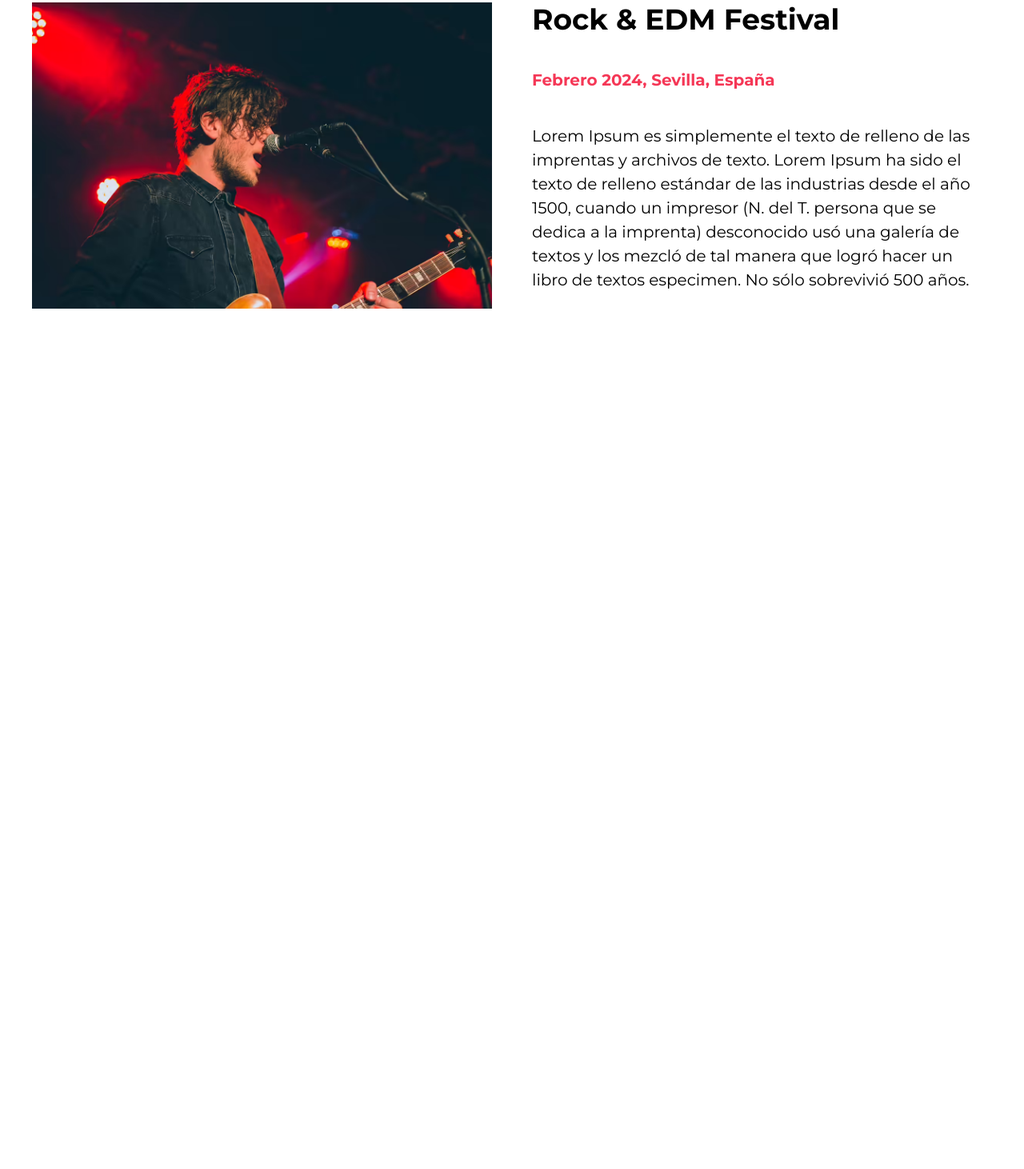
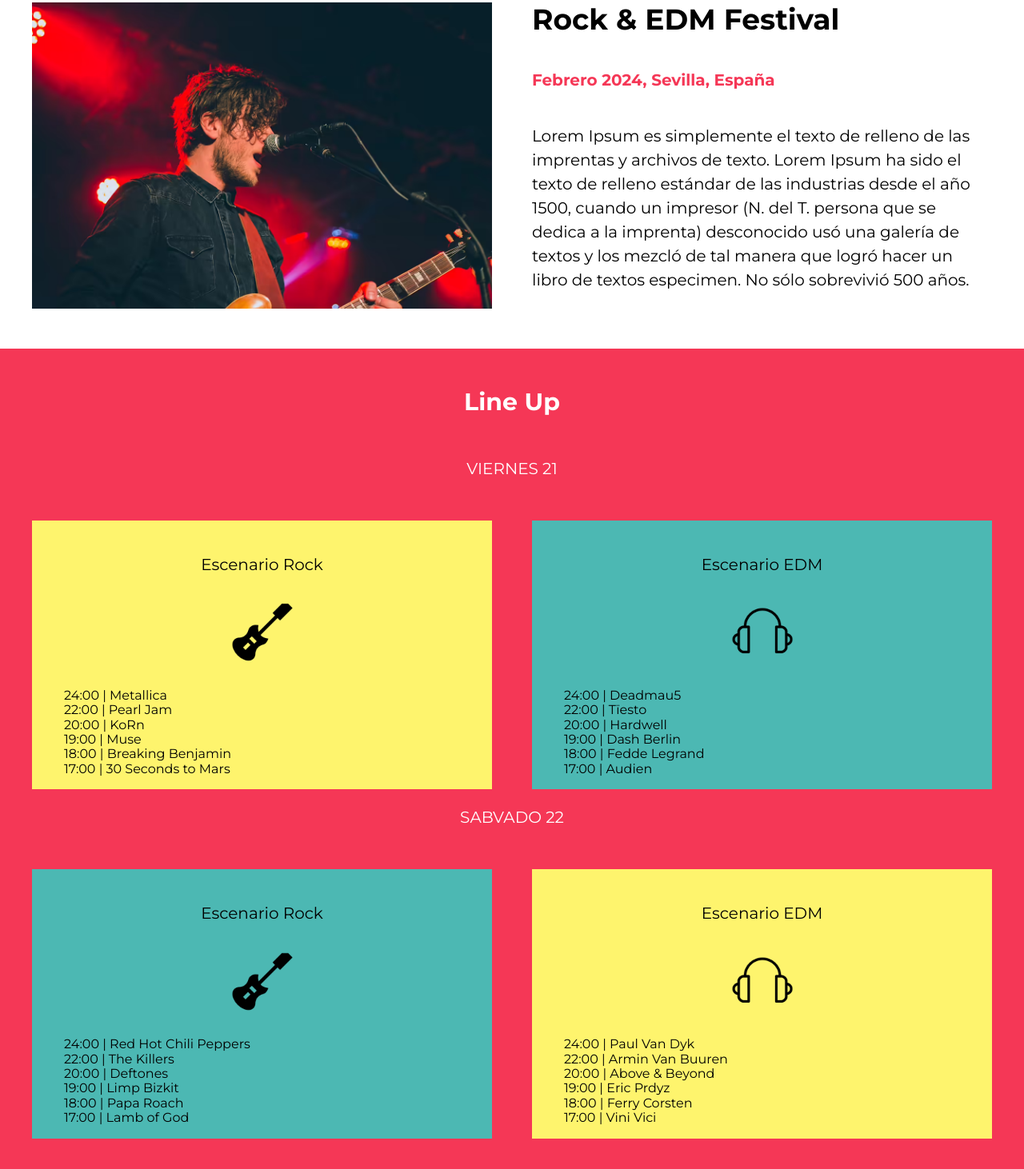
Before and after one commit to bernabep/FestivalMusica_inicio, a website: page index.html in a window 1280 px wide. Shown: the part 773-2235 px from the top of the page at 80% size. Before the commit the page ends 1209 px from the top, so only its background shows below. Drawn offline with Linux system fonts and the light colour scheme.

Commit message:
194. SCSS al Lineup

```diff
--- a/index.html
+++ b/index.html
@@ -42,9 +42,15 @@
     <section class="contenedor sobre-festival">
       <div class="imagen">
         <picture>
-          <source srcset="build/img/imagen_vocalista.avif" type="image/avif">
-          <source srcset="build/img/imagen_vocalista.webp" type="image/webp">
-          <img loading="lazy" width="200" height="300" src="build/img/imagen_vocalista.jpg" alt="imagen vocalista">
+          <source srcset="build/img/imagen_vocalista.avif" type="image/avif" />
+          <source srcset="build/img/imagen_vocalista.webp" type="image/webp" />
+          <img
+            loading="lazy"
+            width="200"
+            height="300"
+            src="build/img/imagen_vocalista.jpg"
+            alt="imagen vocalista"
+          />
         </picture>
       </div>
       <div class="contenido-festival">
@@ -60,5 +66,74 @@
         </p>
       </div>
     </section>
+    <section class="lineup">
+      <h3>Line Up</h3>
+      <p class="dia">Viernes 21</p>
+      <div class="escenario-contenedor contenedor">
+        <div class="escenario rock bg-amarillo">
+          <p class="nombre-escenario">Escenario Rock</p>
+
+          <ul class="calendario">
+            <li>24:00 | <span>Metallica</span></li>
+            <li>22:00 | <span>Pearl Jam</span></li>
+            <li>20:00 | <span>KoRn</span></li>
+            <li>19:00 | <span>Muse</span></li>
+            <li>18:00 | <span>Breaking Benjamin</span></li>
+            <li>17:00 | <span>30 Seconds to Mars</span></li>
+          </ul>
+        </div>
+        <!--.escenario-->
+
+        <div class="escenario edm bg-verde">
+          <p class="nombre-escenario">Escenario EDM</p>
+
+          <ul class="calendario">
+            <li>24:00 | <span>Deadmau5</span></li>
+            <li>22:00 | <span>Tïesto</span></li>
+            <li>20:00 | <span>Hardwell</span></li>
+            <li>19:00 | <span>Dash Berlin</span></li>
+
+            <li>18:00 | <span>Fedde Legrand</span></li>
+            <li>17:00 | <span>Audien</span></li>
+          </ul>
+        </div>
+        <!--.escenario-->
+      </div>
+      <!--.escenario-contenedor-->
+
+      <p class="dia">Sabvado 22</p>
+      <div class="escenario-contenedor contenedor">
+        <div class="escenario rock bg-verde">
+          <p class="nombre-escenario">Escenario Rock</p>
+
+          <ul class="calendario">
+            <li>24:00 | <span>Red Hot Chili Peppers</span></li>
+            <li>22:00 | <span>The Killers</span></li>
+            <li>20:00 | <span>Deftones</span></li>
+            <li>19:00 | <span>Limp Bizkit</span></li>
+
+            <li>18:00 | <span>Papa Roach</span></li>
+            <li>17:00 | <span>Lamb of God</span></li>
+          </ul>
+        </div>
+        <!--.escenario-->
+
+        <div class="escenario edm bg-amarillo">
+          <p class="nombre-escenario">Escenario EDM</p>
+
+          <ul class="calendario">
+            <li>24:00 | <span>Paul Van Dyk</span></li>
+            <li>22:00 | <span>Armin Van Buuren</span></li>
+            <li>20:00 | <span>Above & Beyond</span></li>
+            <li>19:00 | <span>Eric Prdyz</span></li>
+
+            <li>18:00 | <span>Ferry Corsten</span></li>
+            <li>17:00 | <span>Vini Vici</span></li>
+          </ul>
+        </div>
+        <!--.escenario-->
+      </div>
+      <!--.escenario-contenedor-->
+    </section>
   </body>
 </html>
--- a/src/scss/base/_globales.scss
+++ b/src/scss/base/_globales.scss
@@ -46,3 +46,8 @@
   height: auto;
   display: block;
 }
+
+
+li{
+  list-style: none;
+}
--- a/src/scss/layout/_index.scss
+++ b/src/scss/layout/_index.scss
@@ -1,3 +1,4 @@
 @forward 'header';
 @forward 'video';
 @forward 'festival';
+@forward 'lineup';
--- /dev/null
+++ b/src/scss/layout/_lineup.scss
@@ -0,0 +1,67 @@
+@use '../base/variables' as v;
+@use '../base/mixins' as m;
+
+.lineup{
+    background-color: v.$rosa;
+    padding: 5rem 0;
+
+    h3, p {
+        text-align: center;
+        color: v.$blanco;
+    }
+    .dia{
+        text-transform: uppercase;
+        margin-bottom: 5rem;
+
+    }
+
+
+}
+
+.escenario-contenedor{
+    @include m.tablet {
+        @include m.grid(2,5rem)
+    }
+    p{
+        color: v.$negro;
+    }
+}
+
+.escenario{
+    padding-top: 2rem;
+
+    .nombre-escenario{
+        &::after{
+            content: '';
+            display: block;
+            width: 20rem;
+            height: 10rem;
+            background-size: 15rem;
+            background-repeat: no-repeat;
+            background-position: center center;
+            margin: 2rem auto 0 auto;
+        }
+    }
+}
+
+.edm .nombre-escenario::after{
+    background-image: url(../img/icono_edm.png);
+}
+
+.rock .nombre-escenario::after{
+    background-image: url(../img/icono_rock.png);
+}
+
+
+.bg-amarillo{
+    background-color: v.$amarillo;
+}
+
+.bg-verde{
+    background-color: v.$verde;
+}
+
+// .nombre-escenario{
+//     padding-bottom: 5rem;
+//     // margin-bottom: 5rem;
+// }
```
Also changed, not shown: build/css/app.css, 1 other file.
